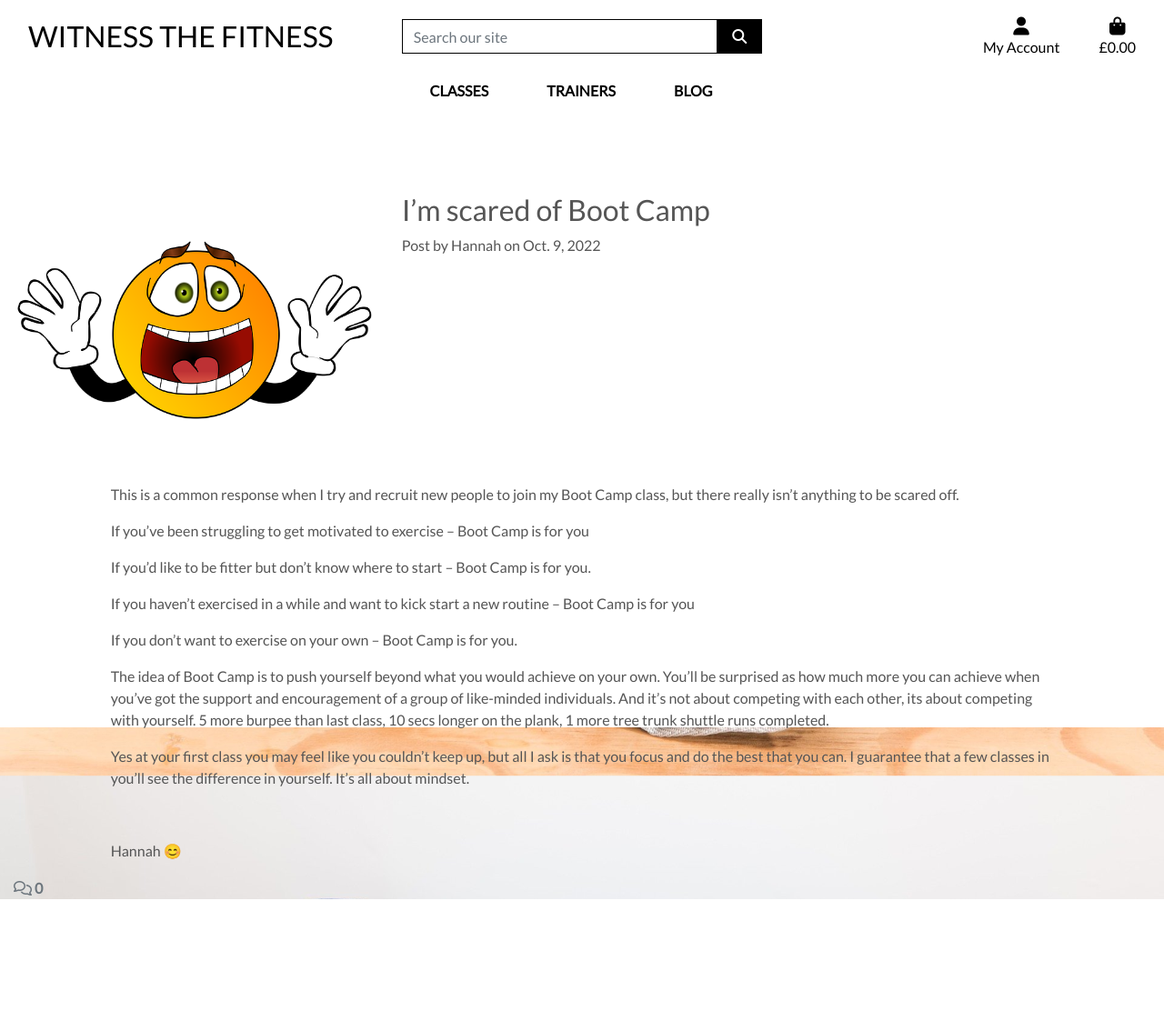
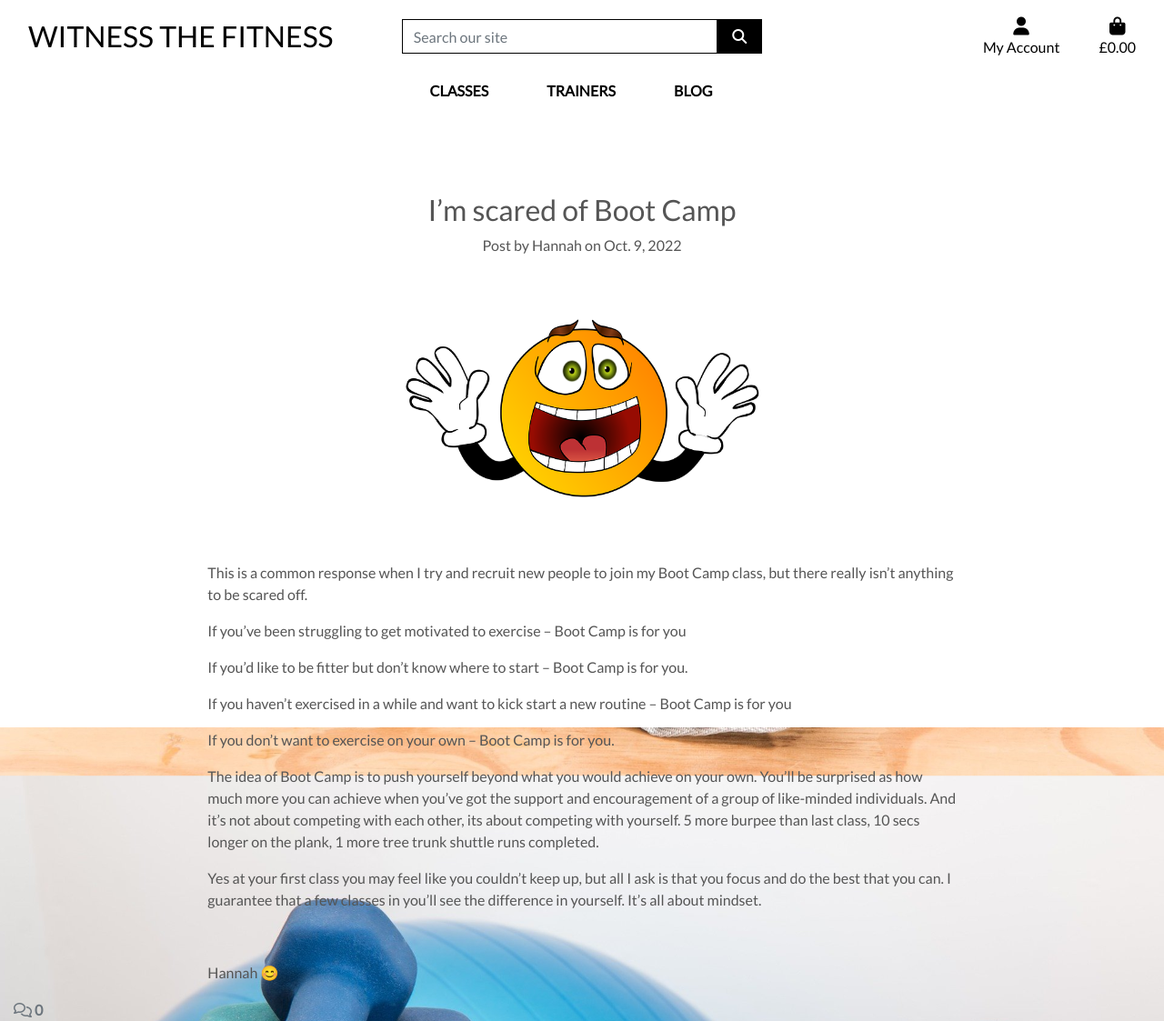
Before and after one commit to anthonyjn08/witness_the_fitness_v1, a Django app: a page that uses blog/templates/blog/post_detail.html in a window 1280 px wide. Shown: the whole page at 91% size. Before the commit the page ends 989 px from the top, so only its background shows below. Run offline with Django 3.2, Linux system fonts and the light colour scheme; data comes from the database, SQL or seed files in the repository; data that the repository does not hold is empty; some libraries are stand-ins or nearby versions.

Commit message:
Add styling to post detail template

```diff
--- a/blog/templates/blog/post_detail.html
+++ b/blog/templates/blog/post_detail.html
@@ -15,7 +15,13 @@
 
     <!-- Post -->
     <div class="row">
-        <div class="col-4">
+        <div class="col-6 offset-3 text-center">
+            <h2 class="brand">{{ post.title }}</h2>
+            <p>Post by {{ post.author }} on {{ post.created_on }}</p>
+        </div>
+    </div>
+    <div class="row">
+        <div class="col-4 offset-4">
             {% if "placeholder" in post.featured_image.url %}
             <img class="card-img-top" src="https://res.cloudinary.com/anthonyjn08/image/upload/v1657147325/placeholder_i1ysim.jpg"
                 alt="placeholder">
@@ -23,13 +29,9 @@
             <img class="card-img-top" src=" {{ post.featured_image.url }}" alt="post-image">
             {% endif %}
         </div>
-        <div class="col-6">
-            <h2 class="brand">{{ post.title }}</h2>
-            <p>Post by {{ post.author }} on {{ post.created_on }}</p>
-        </div>
     </div>
     <div class="row">
-        <div class="col-10 offset-md-1">
+        <div class="col-8 offset-2">
             <div>{{ post.content | safe }}</div>
         </div>
     </div>
```
